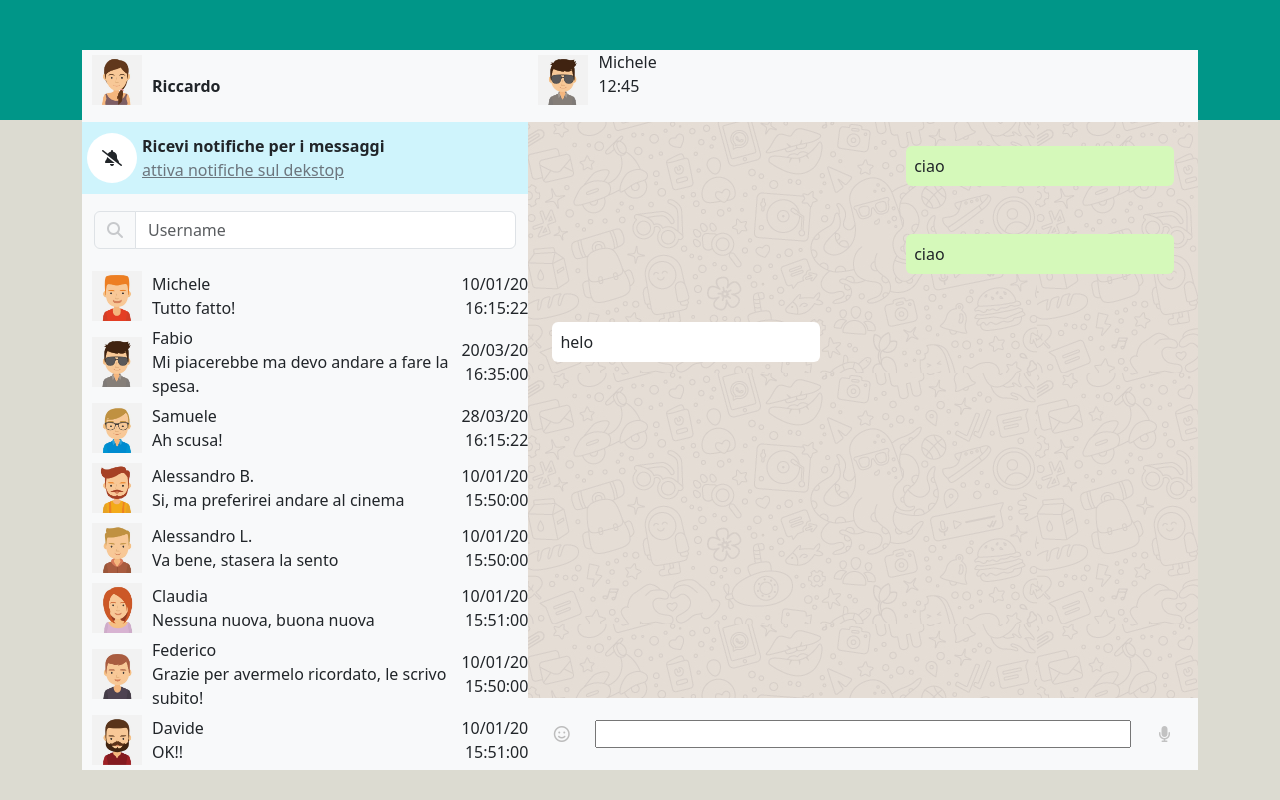
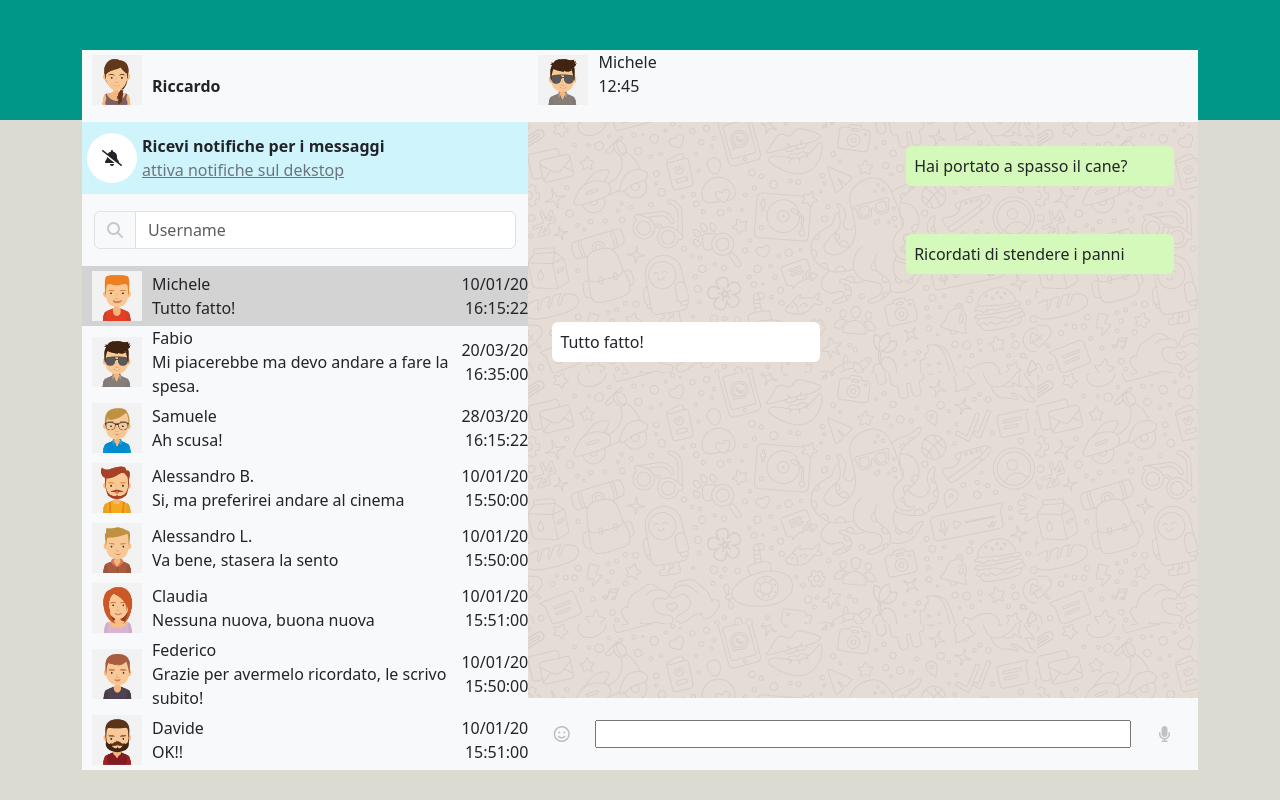
Before and after one commit to Richiisontheway/vue-boolzapp, a plain HTML site: page index.html in a window 1280 px wide. Drawn offline with nearby package versions, Linux system fonts and the light colour scheme.

Commit message:
milestone 3

```diff
--- a/css/style.css
+++ b/css/style.css
@@ -78,6 +78,14 @@ img{
 #user-list{
     height: 70%;
 }
+.active{
+    background-color: lightgray;
+    opacity: 1;
+}
+#utent-list :hover{
+    background-color: lightgray;
+    opacity: 1;
+}
 /*
     CHAT
 */
@@ -88,10 +96,12 @@ img{
 .inviated{
     background-color: #D5F9BA;
     min-width: 40%;
+    justify-self: end;
 }
 .received{
     background-color: white;
     min-width: 40%;
+    justify-self: start;
 }
 #write-area{
     height: 10%;
--- a/index.html
+++ b/index.html
@@ -26,6 +26,7 @@
 </head>
 <body class="position-relative">
 
+    <div id="app">
         <main class="container d-flex ">
 
             <aside id="aside">
@@ -72,9 +73,12 @@
                 </nav>
                 <div class="bg-body-tertiary overflow-y-scroll" id="user-list">
 
-                <div id="app" class="overflow-hidden ">
+                    <div class="overflow-hidden" id="utent-list">
 
-                    <div v-for="user in contacts" class="user d-flex align-items-center ">
+                        <div v-for="(user,i) in contacts "
+                            class="user d-flex align-items-center"
+                            :class="{active :counter == i}"
+                            @click="counter=i">
 
                                 <div class="img-container">
 
@@ -105,6 +109,8 @@
 
                     </div>
 
+                </div>
+
             </aside>
             <div id="chat">
                 <div class="user d-flex bg-body-tertiary">
@@ -126,9 +132,20 @@
                 </div>
                 <div id="conversation">
 
-                <div class="d-flex justify-content-end">
+                    <div class="d-grid">
+                        <div class="m-4 p-2 rounded"
+                        v-for="(text,i) in contacts[counter].messages"
+                            :class="text.status == 'sent' ? 'inviated' : 'received'">
 
-                    <div class="inviated m-4 p-2 rounded">
+                            {{text.message}}
+
+                        </div>
+
+                    </div>
+
+                    <!-- <div class="d-grid">
+
+                        <div class="inviated m-4 p-2 rounded ">
                             ciao
                         </div>
 
@@ -140,13 +157,13 @@
                         </div>
 
                     </div>
-                <div class="d-flex ">
+                    <div class="d-grid">
 
                         <div class="received m-4 p-2 rounded ">
                             helo
                         </div>
 
-                </div>
+                    </div> -->
                 </div>
                 <div id="write-area" class="bg-body-tertiary d-flex align-items-center">
 
@@ -171,6 +188,7 @@
             </div>
 
         </main>
+    </div>
 
     <script src="js/scripts.js" type="text/javascript"></script>
 
--- a/js/scripts.js
+++ b/js/scripts.js
@@ -4,6 +4,7 @@ const {createApp} = Vue;
 createApp({
     data() {
         return {
+            counter: 0,
             contacts: [
                 {
                     name: 'Michele',
```
Lines whose indentation alone changed are shown as unchanged.
